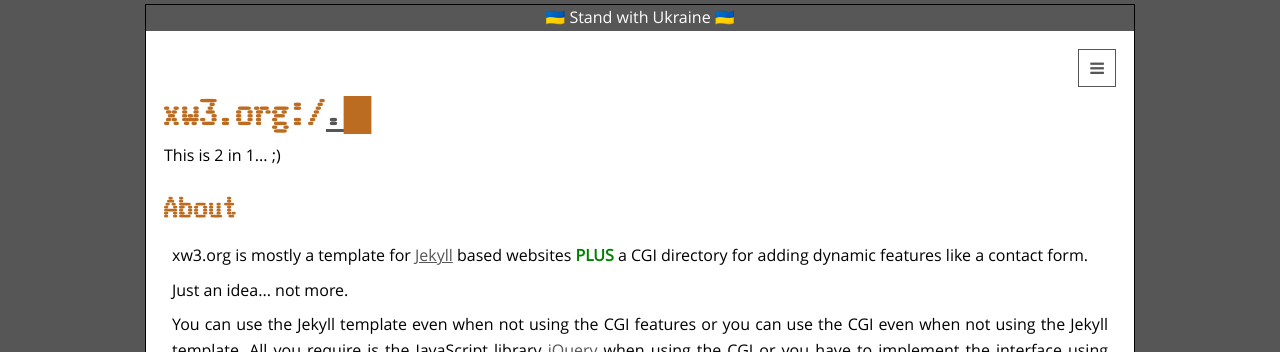
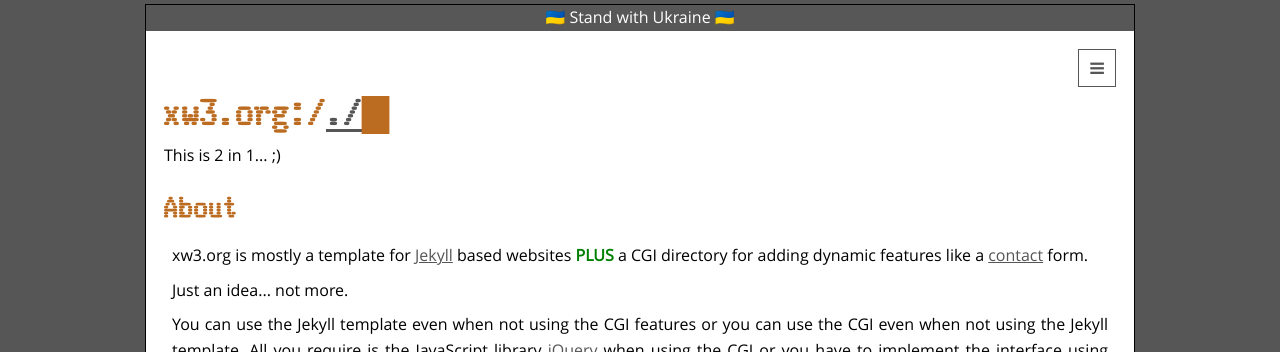
Before and after one commit to hanez/xw3, a Jekyll site: the page built from index.html, in a window 1280 px wide. Shown: the top 352 px of the page. Built offline with Jekyll 4.4.1, drawn with Linux system fonts in a browser that asks for light colours; some web fonts are replaced; the list of posts is cut into pages by our own code.

Commit message:
Logical fix.

```diff
--- a/_layouts/page.html
+++ b/_layouts/page.html
@@ -4,7 +4,7 @@
 
 <div class="post">
   <header class="post-header">
-    <h1 class="post-title" id="terminal">{{ site.url_short }}:{{ page.title }}<a href="../">..</a></h1>
+    <h1 class="post-title" id="terminal">{{ site.url_short }}:{{ page.title }}<a href="../">../</a></h1>
     {% if page.noDate != true %}<p class="post-meta">{% if page.date %}{{ page.date | date: "%b %-d, %Y" }} - {% endif %}
     Updated: {{ page.path | file_date | date: "%b %-d, %Y" }} ({{ site.timezone }})</p>{% endif %}
     {% if page.subtitle %}<p>{{ page.subtitle }}</p>{% endif %}
--- a/blog/blog.html
+++ b/blog/blog.html
@@ -17,7 +17,7 @@
 
 <div class="post">
   <header class="post-header">
-    <h1 class="post-title" id="terminal">{{ site.url_short }}:{{ page.title }}<a href="../">..</a></h1>
+    <h1 class="post-title" id="terminal">{{ site.url_short }}:{{ page.title }}<a href="../">../</a></h1>
     <p>{{ page.subtitle }}</p>
   </header>
 </div>
--- a/index.html
+++ b/index.html
@@ -15,7 +15,7 @@
 
 <div class="post">
   <header class="post-header">
-    <h1 class="post-title" id="terminal">{{ site.url_short }}:{{ page.title }}<a href="./">.</a></h1>
+    <h1 class="post-title" id="terminal">{{ site.url_short }}:{{ page.title }}<a href="./">./</a></h1>
     <p>{{ page.subtitle }}</p>
   </header>
 </div>
@@ -23,7 +23,7 @@
 <h2>About</h2>
 
 <div style="padding:0px 8px 0px 8px;">
-<p>xw3.org is mostly a template for <a href="https://jekyllrb.com/">Jekyll</a> based websites <b style="color:green;">PLUS</b> a CGI directory for adding dynamic features like a contact form.</p>
+<p>xw3.org is mostly a template for <a href="https://jekyllrb.com/">Jekyll</a> based websites <b style="color:green;">PLUS</b> a CGI directory for adding dynamic features like a <a href="/contact/">contact</a> form.</p>
 
 <p>Just an idea... not more.</p>
 
```
